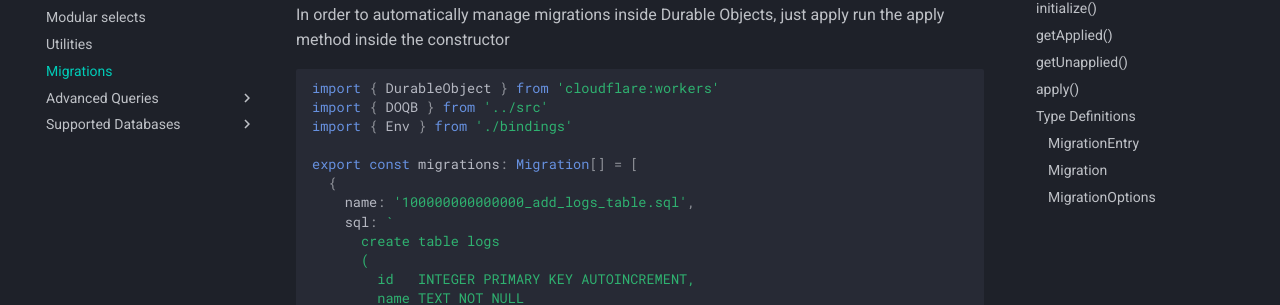
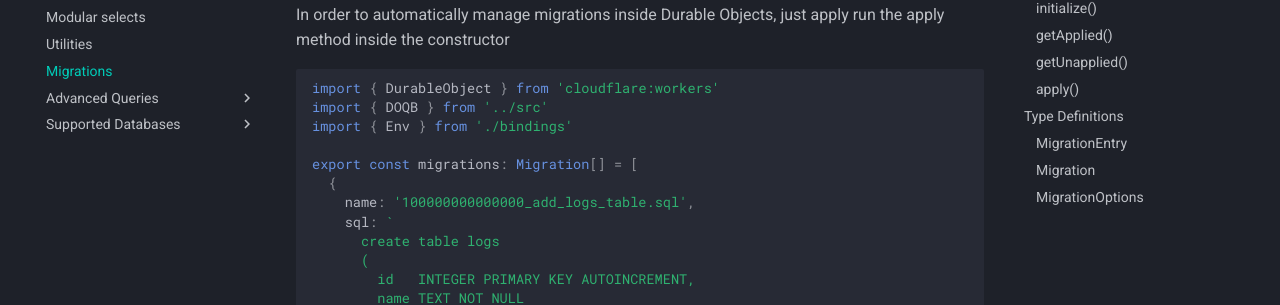
Before and after one commit to G4brym/workers-qb, an MkDocs documentation site: the page built from docs/pages/migrations.md, in a window 1280 px wide and 900 px high. Shown: the part 229-534 px from the top of the window. Built offline with MkDocs 1.6.1 and Material for MkDocs 9.7.7, drawn with Linux system fonts in a browser that asks for light colours; comment, search, counter and statistics services are not loaded.

````diff
--- a/docs/pages/migrations.md
+++ b/docs/pages/migrations.md
@@ -36,7 +36,7 @@ Having this code inside the constructor will automatically apply new migrations
 
 ## Methods
 
-#### `migrations()`
+### `migrations()`
 
 ```typescript
 qb.migrations(options: MigrationOptions): Migrations
@@ -49,7 +49,7 @@ qb.migrations(options: MigrationOptions): Migrations
 
     - `tableName?: string` - The name of the table to store migration records, defaults to 'migrations'.
 
-#### `initialize()`
+### `initialize()`
 
 ```typescript
 initialize(): void
@@ -58,7 +58,7 @@ initialize(): void
 
   - Initializes the migration table if it doesn't exist. Creates a table named according to `_tableName` or `migrations` if non is set, with columns for `id`, `name`, and `applied_at`.
 
-#### `getApplied()`
+### `getApplied()`
 
 ```typescript
 getApplied(): Array<MigrationEntry>
@@ -69,7 +69,7 @@ getApplied(): Array<MigrationEntry>
 
   - **Returns:** An array of `MigrationEntry` objects representing applied migrations.
 
-#### `getUnapplied()`
+### `getUnapplied()`
 
 ```typescript
 getUnapplied(): Array<Migration>
@@ -80,7 +80,7 @@ getUnapplied(): Array<Migration>
 
   - **Returns:** An array of `Migration` objects that have not yet been applied.
 
-#### `apply()`
+### `apply()`
 
 ```typescript
 apply(): Array<Migration>
@@ -91,9 +91,9 @@ apply(): Array<Migration>
 
   - **Returns:** An array of `Migration` objects that were applied during this call.
 
-### Type Definitions
+## Type Definitions
 
-#### MigrationEntry
+### MigrationEntry
 
 ```typescript
 type MigrationEntry = {
@@ -110,7 +110,7 @@ type MigrationEntry = {
 
   - `applied_at`: The timestamp when the migration was applied.
 
-#### Migration
+### Migration
 
 ```typescript
 type Migration = {
@@ -124,7 +124,7 @@ type Migration = {
 
   - `sql`: The SQL command to execute for this migration.
 
-#### MigrationOptions
+### MigrationOptions
 
 ```typescript
 type MigrationOptions = {
````
